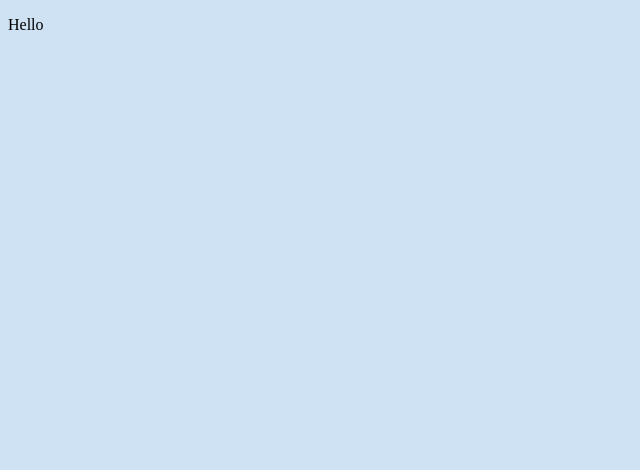
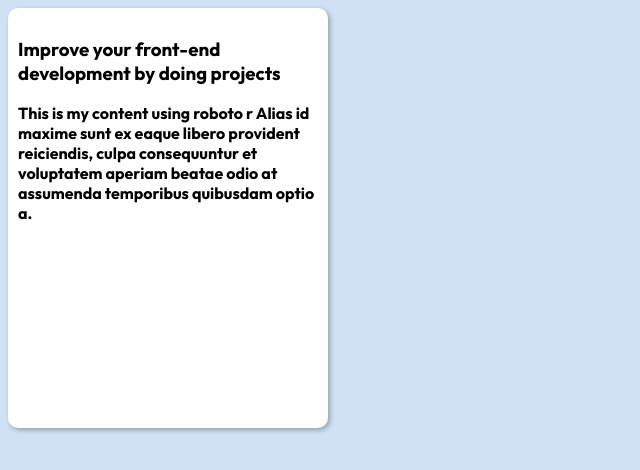
Before and after one commit to HeroSpha/htmlcss, a plain HTML site: page index.html in a window 1280 px wide. Shown: the whole page, without its empty margins (0-640 px from the left). Drawn offline with Linux system fonts and the light colour scheme.

Commit message:
Fixed css

```diff
--- a/assets/css/styles.css
+++ b/assets/css/styles.css
@@ -1,8 +1,33 @@
+@import url('https://fonts.googleapis.com/css2?family=Outfit:wght@400;700&display=swap');
 :root {
   --main-color: #006699;
+  --card-color: #fff;
   --background-color: #cfe2f3;
 }
 
 * {
+  font-family: 'Outfit', sans-serif;
+}
+
+body {
   background-color: var(--background-color);
+  font-weight: bold;
 }
+
+h1,
+h2,
+h3,
+h4,
+h5,
+h6 {
+  font-weight: 700;
+}
+
+.card {
+  background-color: var(--card-color);
+  height: 400px;
+  width: 300px;
+  border-radius: 10px;
+  box-shadow: 2px 2px 5px rgba(0, 0, 0, 0.3);
+  padding: 10px;
+}
--- a/index.html
+++ b/index.html
@@ -10,7 +10,14 @@
 </head>
 
 <body>
-    <p>Hello</p>
+    <div class="card">
+        <div class="card-img"></div>
+        <div class="card-body">
+            <h3>Improve your front-end development by doing projects</h3>
+            <p>This is my content using roboto r Alias id maxime sunt ex eaque libero provident reiciendis, culpa
+                consequuntur et voluptatem aperiam beatae odio at assumenda temporibus quibusdam optio a.</p>
+        </div>
+    </div>
 </body>
 
 </html>
```
